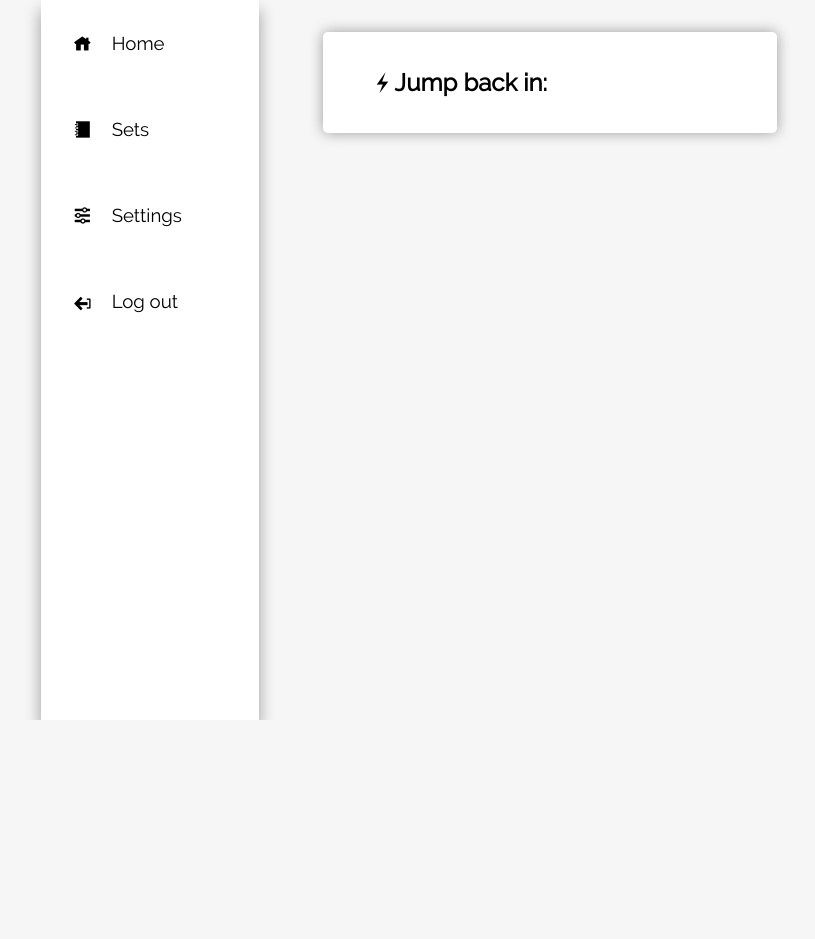
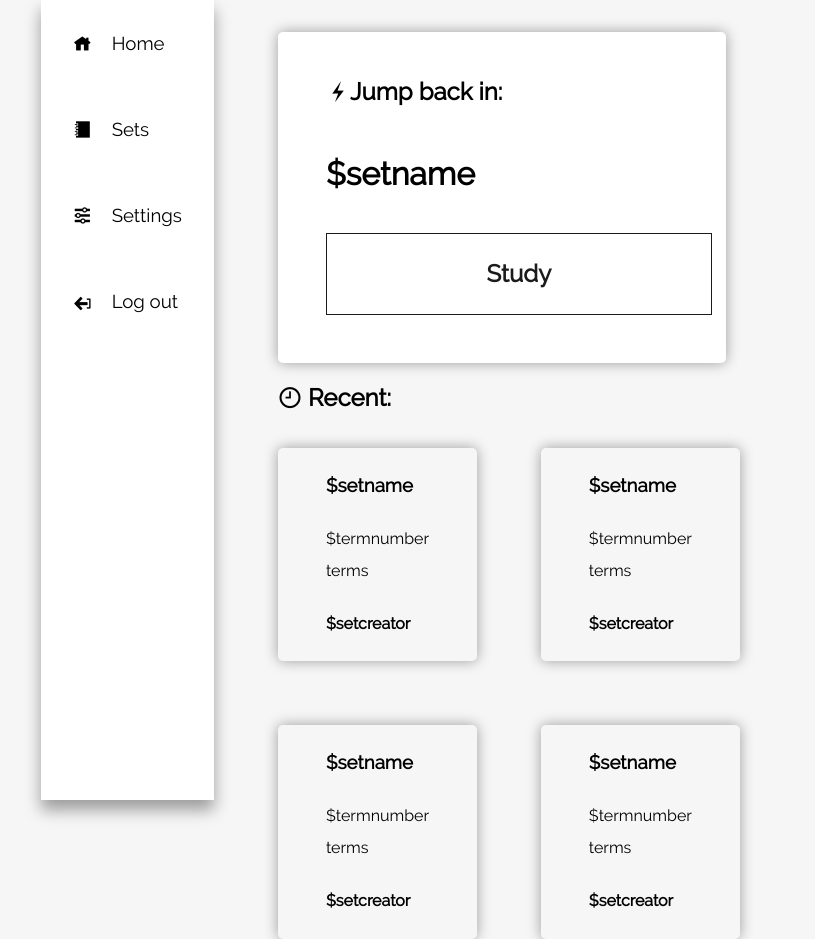
Before and after one commit to OrionCo/projekt-PAI, a PHP site: page /user-panel.html in a window 1280 px wide. Shown: the part 135-1074 px from the top of the page, without its empty margins (279-1094 px from the left). Before the commit the page ends 855 px from the top, so only its background shows below. Run offline with PHP 8.4, Linux system fonts and the light colour scheme.

Commit message:
On branch in-progress modified:   style.css modified:   user-panel.html

```diff
--- a/style.css
+++ b/style.css
@@ -60,6 +60,7 @@ html, body{
     margin: 0;
     background-color: #f6f6f6;
     height: 100%;
+    overflow: visible;
 }
 
 #loginDiv{
@@ -203,7 +204,7 @@ html, body{
 
 #container{
     padding: 0 20rem;
-    height: 90%;
+    height: 100%;
     display: flex;
     justify-content: flex-start;
 }
@@ -243,12 +244,59 @@ html, body{
     width: 70%;
 }
 
-#recentSet{
+#jumpIn{
     background-color: #fff;
     padding: 1rem 3rem;
     border-radius: 5px;
-    width: 100%;
     -webkit-box-shadow: 0px 0px 14px 0px rgba(0,0,0,0.37);
     -moz-box-shadow: 0px 0px 14px 0px rgba(0,0,0,0.37);
     box-shadow: 0px 0px 14px 0px rgba(0,0,0,0.37);
+    line-height: 2;
+    margin-bottom: 1rem;
 }
+
+#lastSetName{
+    font-size: 24pt;
+}
+
+#studybtn{
+    display: block;
+    text-decoration: none;
+    text-align: center;
+    padding: 1rem 2rem;
+    color: #1b1b1b;
+    border: 1px solid #1b1b1b;
+    background-size: 200% 200%;
+    background-image: linear-gradient(to top, #1b1b1b 50%, transparent 50%);
+    transition: .15s ease all;
+    font-size: 18pt;
+    font-weight: bolder;
+    margin-bottom: 2rem;
+    width: 20rem;
+}
+
+#studybtn:hover{
+    color: #fff;
+    background-image: linear-gradient(to top, #1b1b1b 51%, transparent 50%);
+    background-position: 0 100%;
+    transition: .15s ease all;
+}
+
+#setCards{
+    width: 100%;
+    display: grid;
+    grid-template-columns: 1fr 1fr;
+    grid-template-rows: auto auto;
+    grid-column-gap: 4rem;
+    grid-row-gap: 3rem;
+}
+
+.setCard{
+    margin-top: 1rem;
+    padding: 0 3rem;
+    border-radius: 5px;
+    -webkit-box-shadow: 0px 0px 14px 0px rgba(0,0,0,0.37);
+    -moz-box-shadow: 0px 0px 14px 0px rgba(0,0,0,0.37);
+    box-shadow: 0px 0px 14px 0px rgba(0,0,0,0.37);
+    line-height: 2;
+}
--- a/user-panel.html
+++ b/user-panel.html
@@ -29,9 +29,33 @@
                 <div class="menubtn"><span><i id="icon-sign-out" class="icofont-sign-out icon"></i>Log out</span></div>
             </aside>
             <div id="main">
-                <div id="recentSet">
+                <div id="jumpIn">
                     <h1><i class="icofont-flash"></i>Jump back in:</h1>
-
+                    <h1 id="lastSetName">$setname</h1>
+                    <a href="" id="studybtn">Study</a>
+                </div>
+                <h2><i class="icofont-clock-time"></i> Recent:</h2>
+                <div id="setCards">
+                    <div class="setCard">
+                        <h3>$setname</h3>
+                        <p>$termnumber terms</p>
+                        <h4>$setcreator</h4>
+                    </div>
+                    <div class="setCard">
+                        <h3>$setname</h3>
+                        <p>$termnumber terms</p>
+                        <h4>$setcreator</h4>
+                    </div>
+                    <div class="setCard">
+                        <h3>$setname</h3>
+                        <p>$termnumber terms</p>
+                        <h4>$setcreator</h4>
+                    </div>
+                    <div class="setCard">
+                        <h3>$setname</h3>
+                        <p>$termnumber terms</p>
+                        <h4>$setcreator</h4>
+                    </div>
                 </div>
             </div>
         </section>
```
